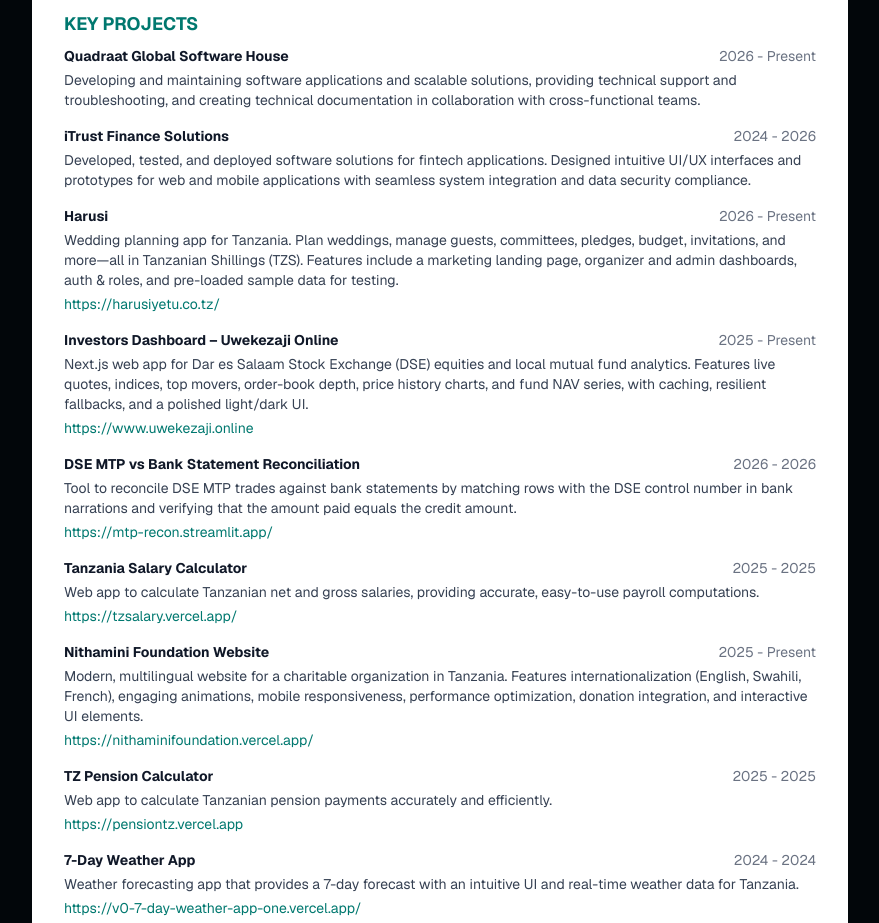
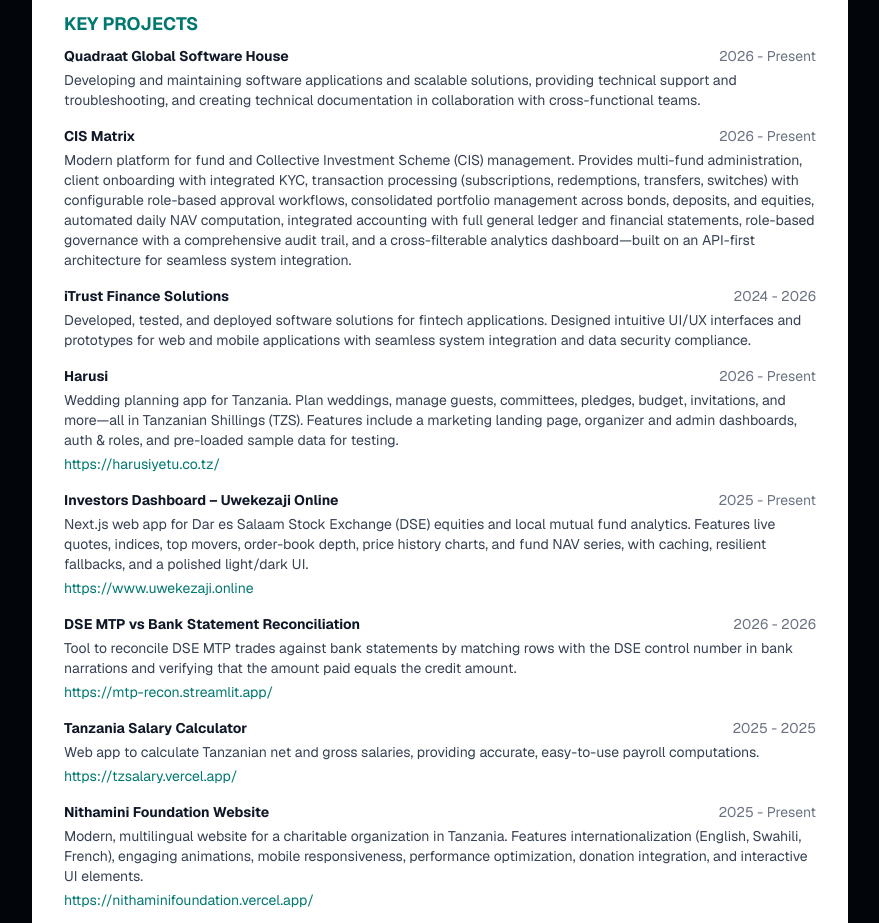
Before and after one commit to makilagied/makilagie-ed, a Next.js app: page /resume in a window 1280 px wide. Shown: the part 1980-2903 px from the top of the page, without its empty margins (200-1079 px from the left). Built offline with nearby package versions, Linux system fonts and the light colour scheme.

Commit message:
feat: add new project entry for CIS Matrix with detailed description and period

```diff
--- a/data/portfolio.ts
+++ b/data/portfolio.ts
@@ -144,6 +144,12 @@ export const projects = [
     title: "Quadraat Global Software House",
     description: "Developing and maintaining software applications and scalable solutions, providing technical support and troubleshooting, and creating technical documentation in collaboration with cross-functional teams.",
     period: "2026 - Present",
+    className: "md:col-span-3",
+  },
+  {
+    title: "CIS Matrix",
+    description: "Modern platform for fund and Collective Investment Scheme (CIS) management. Provides multi-fund administration, client onboarding with integrated KYC, transaction processing (subscriptions, redemptions, transfers, switches) with configurable role-based approval workflows, consolidated portfolio management across bonds, deposits, and equities, automated daily NAV computation, integrated accounting with full general ledger and financial statements, role-based governance with a comprehensive audit trail, and a cross-filterable analytics dashboard—built on an API-first architecture for seamless system integration.",
+    period: "2026 - Present",
     className: "md:col-span-2",
   },
   {
```
